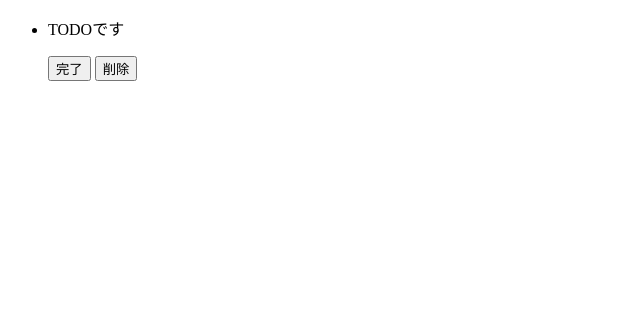
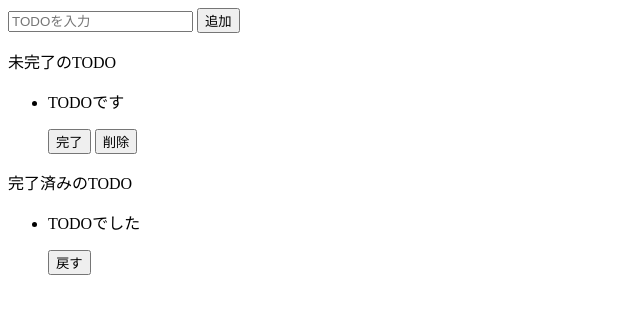
Before and after one commit to kosu27/js-todo, a plain HTML site: page index.html in a window 1280 px wide. Shown: the whole page, without its empty margins (0-640 px from the left). Drawn offline with Linux system fonts and the light colour scheme.

Commit message:
✨ HTMLで構造を作成

```diff
--- a/index.html
+++ b/index.html
@@ -1,12 +1,17 @@
 <!DOCTYPE html>
-<html lang="en">
+<html lang="ja">
   <head>
     <meta charset="UTF-8" />
     <meta http-equiv="X-UA-Compatible" content="IE=edge" />
     <meta name="viewport" content="width=device-width, initial-scale=1.0" />
-    <title>Document</title>
+    <title>Todo(JS)</title>
   </head>
   <body>
+    <div>
+      <input placeholder="TODOを入力" />
+      <button>追加</button>
+    </div>
+    <p>未完了のTODO</p>
     <ul>
       <li>
         <div>
@@ -16,5 +21,14 @@
         </div>
       </li>
     </ul>
+    <p>完了済みのTODO</p>
+    <ul>
+      <li>
+        <div>
+          <p>TODOでした</p>
+          <button>戻す</button>
+        </div>
+      </li>
+    </ul>
   </body>
 </html>
```
